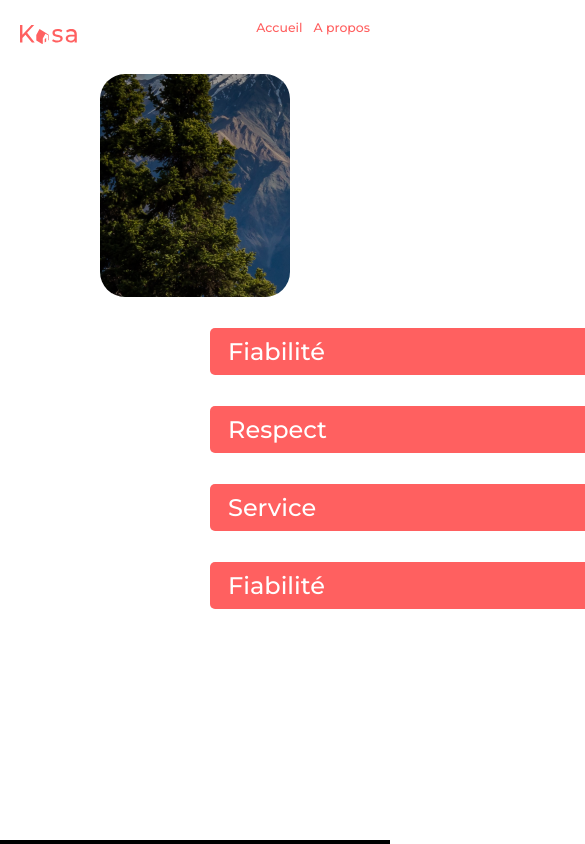
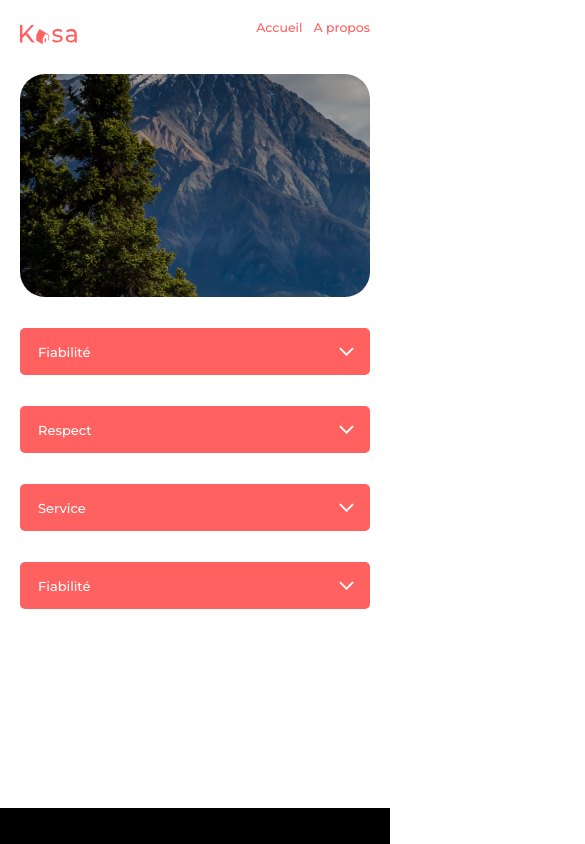
Before and after one commit to prasouk-ph/PrasoukPhoubandith_11_22022022, a React (Create React App) app: page /about in a window 390 px wide. Shown: the top 844 px of the page, 585 px wide, since content can reach past the window. Built offline with nearby package versions, Linux system fonts and the light colour scheme.

Commit message:
Add about page responsive

```diff
--- a/src/components/Accordion/Accordion.css
+++ b/src/components/Accordion/Accordion.css
@@ -2,7 +2,7 @@
 .accordion-title {
     border-radius: 5px;
     display: flex;
-    font-size: 24px;
+    /* font-size: 24px; */
 }
 
 .accordion {
@@ -62,7 +62,7 @@
 }
 
 .term {
-    width: 1023px;
+    width: 100%;
 }
 
 @keyframes accordion-open {
--- a/src/components/Accordion/Accordion.jsx
+++ b/src/components/Accordion/Accordion.jsx
@@ -12,7 +12,7 @@ function Accordion({ accordionTitle, accordionContent, accordionType }) {
     <div className={`accordion ${accordionType}`}>
         <div className='accordion-header' onClick={() => setIsActive(!isActive)}>
             <h2 className='accordion-title'>{accordionTitle}</h2>
-            {isActive ? <img className='chevron-up' src={chevronUp} alt="chevron up"/> : <img className='chevron-down' src={chevronDown} alt="chevron down"/>}
+            {isActive ? <img className='chevron-icon chevron-up' src={chevronUp} alt="chevron up"/> : <img className='chevron-icon chevron-down' src={chevronDown} alt="chevron down"/>}
         </div>
 
         {isActive &&
--- a/src/pages/About/About.css
+++ b/src/pages/About/About.css
@@ -21,6 +21,11 @@
     flex-direction: column;
 }
 
+.accordion,
+.accordion-title {
+    font-size: 24px;
+}
+
 .accordion:nth-child(1) {
     animation: appear 1s both;
 }
@@ -37,6 +42,46 @@
     animation: appear 1s 0.3s both;
 }
 
+/* media queries */
+@media screen and (max-width: 991px) {
+    .about-hero {
+        margin: 0 50px 31px 50px;
+    }
+
+    .term-container {
+        margin: 0 50px;
+    }
+
+    .about {
+        margin-bottom: 168px;
+    }
+}
+
+@media screen and (max-width: 767px) {
+    .about-hero {
+        margin: 0 20px 31px 20px;
+    }
+
+    .term-container {
+        margin: 0 20px;
+    }
+}
+
+@media screen and (max-width: 480px) {
+    .accordion-title {
+        font-size: 13px;
+    }
+
+    .accordion {
+        font-size: 12px;
+    }
+
+    .chevron-icon {
+        width: 15.195879936218262px;
+    }
+}
+
+/* keyframes */
 @keyframes appear {
     from {
         opacity: 0;
--- a/src/pages/Home/Home.css
+++ b/src/pages/Home/Home.css
@@ -67,15 +67,6 @@
 }
 
 @media screen and (max-width: 480px) {
-    .home-hero,
-    .card-container {
-        margin-bottom: 20px;
-    }
-
-    .home-hero {
-        height: 111px;
-    }
-
     .hero-text {
         font-size: 6.4vw;
         padding: 15px 100px 15px 15px;
```
